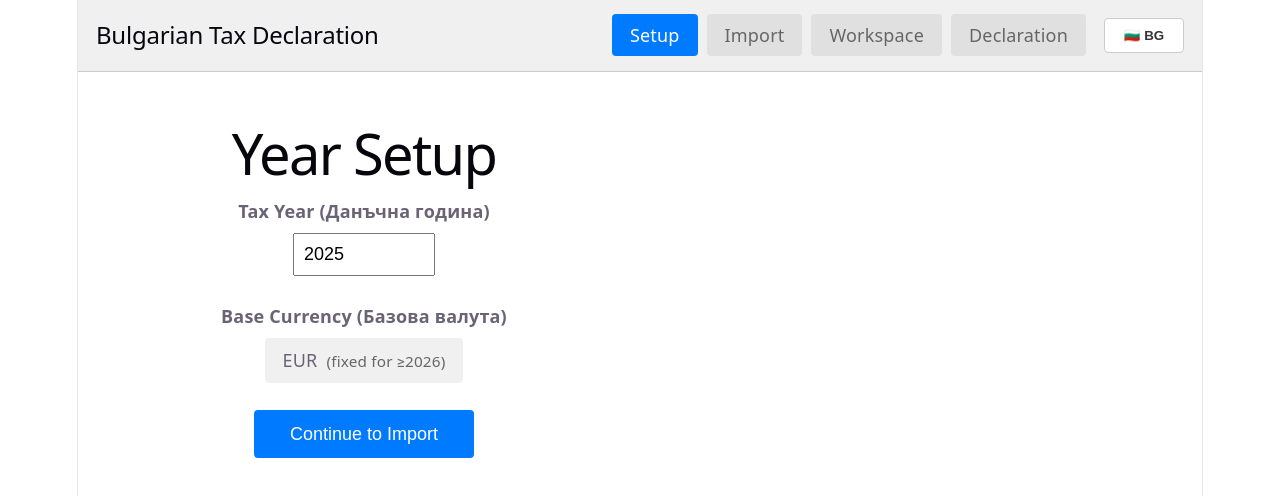
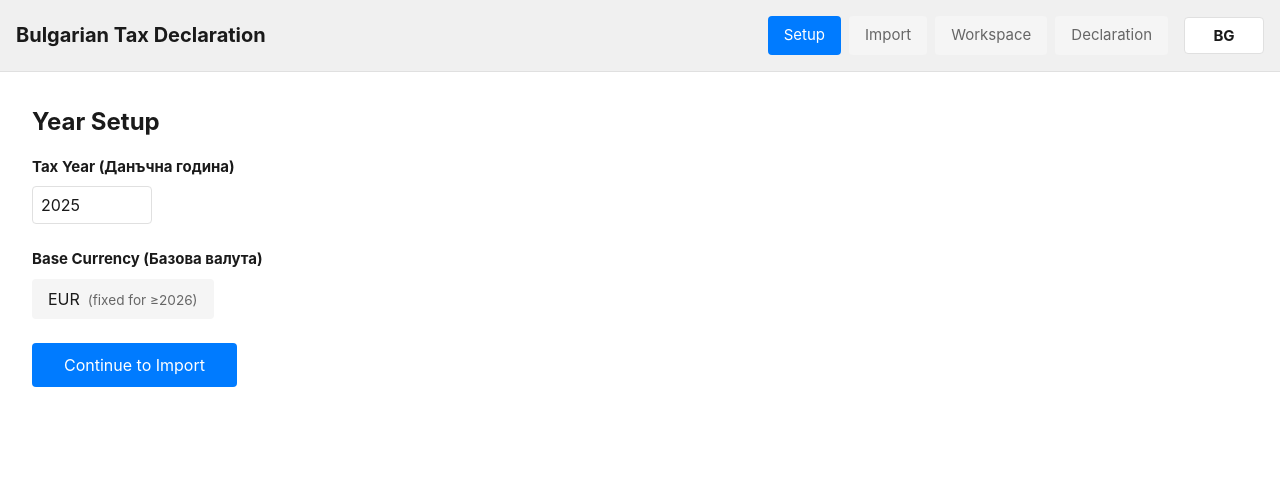
Before and after one commit to vtrifonov/bulgarian-tax-declaration, a React (Vite) app in the folder packages/ui/: page / in a window 1280 px wide. Shown: the top 496 px of the page. Built offline with nearby package versions, Linux system fonts and the light colour scheme.

Commit message:
feat: add dark/light theme support via system preference

```diff
--- a/packages/ui/src/App.css
+++ b/packages/ui/src/App.css
@@ -1,184 +1 @@
-.counter {
-  font-size: 16px;
-  padding: 5px 10px;
-  border-radius: 5px;
-  color: var(--accent);
-  background: var(--accent-bg);
-  border: 2px solid transparent;
-  transition: border-color 0.3s;
-  margin-bottom: 24px;
-
-  &:hover {
-    border-color: var(--accent-border);
-  }
-  &:focus-visible {
-    outline: 2px solid var(--accent);
-    outline-offset: 2px;
-  }
-}
-
-.hero {
-  position: relative;
-
-  .base,
-  .framework,
-  .vite {
-    inset-inline: 0;
-    margin: 0 auto;
-  }
-
-  .base {
-    width: 170px;
-    position: relative;
-    z-index: 0;
-  }
-
-  .framework,
-  .vite {
-    position: absolute;
-  }
-
-  .framework {
-    z-index: 1;
-    top: 34px;
-    height: 28px;
-    transform: perspective(2000px) rotateZ(300deg) rotateX(44deg) rotateY(39deg)
-      scale(1.4);
-  }
-
-  .vite {
-    z-index: 0;
-    top: 107px;
-    height: 26px;
-    width: auto;
-    transform: perspective(2000px) rotateZ(300deg) rotateX(40deg) rotateY(39deg)
-      scale(0.8);
-  }
-}
-
-#center {
-  display: flex;
-  flex-direction: column;
-  gap: 25px;
-  place-content: center;
-  place-items: center;
-  flex-grow: 1;
-
-  @media (max-width: 1024px) {
-    padding: 32px 20px 24px;
-    gap: 18px;
-  }
-}
-
-#next-steps {
-  display: flex;
-  border-top: 1px solid var(--border);
-  text-align: left;
-
-  & > div {
-    flex: 1 1 0;
-    padding: 32px;
-    @media (max-width: 1024px) {
-      padding: 24px 20px;
-    }
-  }
-
-  .icon {
-    margin-bottom: 16px;
-    width: 22px;
-    height: 22px;
-  }
-
-  @media (max-width: 1024px) {
-    flex-direction: column;
-    text-align: center;
-  }
-}
-
-#docs {
-  border-right: 1px solid var(--border);
-
-  @media (max-width: 1024px) {
-    border-right: none;
-    border-bottom: 1px solid var(--border);
-  }
-}
-
-#next-steps ul {
-  list-style: none;
-  padding: 0;
-  display: flex;
-  gap: 8px;
-  margin: 32px 0 0;
-
-  .logo {
-    height: 18px;
-  }
-
-  a {
-    color: var(--text-h);
-    font-size: 16px;
-    border-radius: 6px;
-    background: var(--social-bg);
-    display: flex;
-    padding: 6px 12px;
-    align-items: center;
-    gap: 8px;
-    text-decoration: none;
-    transition: box-shadow 0.3s;
-
-    &:hover {
-      box-shadow: var(--shadow);
-    }
-    .button-icon {
-      height: 18px;
-      width: 18px;
-    }
-  }
-
-  @media (max-width: 1024px) {
-    margin-top: 20px;
-    flex-wrap: wrap;
-    justify-content: center;
-
-    li {
-      flex: 1 1 calc(50% - 8px);
-    }
-
-    a {
-      width: 100%;
-      justify-content: center;
-      box-sizing: border-box;
-    }
-  }
-}
-
-#spacer {
-  height: 88px;
-  border-top: 1px solid var(--border);
-  @media (max-width: 1024px) {
-    height: 48px;
-  }
-}
-
-.ticks {
-  position: relative;
-  width: 100%;
-
-  &::before,
-  &::after {
-    content: '';
-    position: absolute;
-    top: -4.5px;
-    border: 5px solid transparent;
-  }
-
-  &::before {
-    left: 0;
-    border-left-color: var(--border);
-  }
-  &::after {
-    right: 0;
-    border-right-color: var(--border);
-  }
-}
+/* App layout styles - kept minimal, most styling is inline */
--- a/packages/ui/src/App.tsx
+++ b/packages/ui/src/App.tsx
@@ -23,28 +23,26 @@ function Layout() {
     <div style={{ display: 'flex', flexDirection: 'column', minHeight: '100vh' }}>
       <nav
         style={{
-          backgroundColor: '#f0f0f0',
+          backgroundColor: 'var(--nav-bg)',
           padding: '1rem',
-          borderBottom: '1px solid #ccc',
+          borderBottom: '1px solid var(--border)',
           display: 'flex',
           justifyContent: 'space-between',
           alignItems: 'center',
         }}
       >
-        <div>
         <h2 style={{ margin: 0 }}>Bulgarian Tax Declaration</h2>
-        </div>
 
         <div style={{ display: 'flex', gap: '1rem', alignItems: 'center' }}>
           <div style={{ display: 'flex', gap: '0.5rem' }}>
             {steps.map((step, idx) => (
-              <div key={step.name}>
               <Link
+                key={step.name}
                 to={step.path}
                 style={{
                   padding: '0.5rem 1rem',
-                    backgroundColor: idx <= currentStepIndex ? '#007bff' : '#e0e0e0',
-                    color: idx <= currentStepIndex ? 'white' : '#666',
+                  backgroundColor: idx <= currentStepIndex ? 'var(--accent)' : 'var(--bg-secondary)',
+                  color: idx <= currentStepIndex ? 'white' : 'var(--text-secondary)',
                   textDecoration: 'none',
                   cursor: 'pointer',
                   borderRadius: '4px',
@@ -52,7 +50,6 @@ function Layout() {
               >
                 {step.label}
               </Link>
-              </div>
             ))}
           </div>
 
@@ -60,21 +57,21 @@ function Layout() {
             onClick={() => setLanguage(language === 'en' ? 'bg' : 'en')}
             style={{
               padding: '0.5rem 1rem',
-              backgroundColor: language === 'bg' ? '#28a745' : '#fff',
-              color: language === 'bg' ? '#fff' : '#333',
-              border: '1px solid #ccc',
+              backgroundColor: language === 'bg' ? '#28a745' : 'var(--bg)',
+              color: language === 'bg' ? '#fff' : 'var(--text)',
+              border: '1px solid var(--border)',
               cursor: 'pointer',
               borderRadius: '4px',
               fontWeight: 'bold',
               minWidth: '80px',
             }}
           >
-            {language === 'en' ? '🇧🇬 BG' : '🇬🇧 EN'}
+            {language === 'en' ? 'BG' : 'EN'}
           </button>
         </div>
       </nav>
 
-      <main style={{ flex: 1, padding: '0' }}>
+      <main style={{ flex: 1 }}>
         <Routes>
           <Route path="/" element={<YearSetup />} />
           <Route path="/import" element={<Import />} />
--- a/packages/ui/src/index.css
+++ b/packages/ui/src/index.css
@@ -1,111 +1,94 @@
+* {
+  box-sizing: border-box;
+}
+
 :root {
-  --text: #6b6375;
-  --text-h: #08060d;
-  --bg: #fff;
-  --border: #e5e4e7;
-  --code-bg: #f4f3ec;
-  --accent: #aa3bff;
-  --accent-bg: rgba(170, 59, 255, 0.1);
-  --accent-border: rgba(170, 59, 255, 0.5);
-  --social-bg: rgba(244, 243, 236, 0.5);
-  --shadow:
-    rgba(0, 0, 0, 0.1) 0 10px 15px -3px, rgba(0, 0, 0, 0.05) 0 4px 6px -2px;
-
-  --sans: system-ui, 'Segoe UI', Roboto, sans-serif;
-  --heading: system-ui, 'Segoe UI', Roboto, sans-serif;
-  --mono: ui-monospace, Consolas, monospace;
-
-  font: 18px/145% var(--sans);
-  letter-spacing: 0.18px;
+  --bg: #ffffff;
+  --bg-secondary: #f5f5f5;
+  --text: #1a1a1a;
+  --text-secondary: #666666;
+  --border: #e0e0e0;
+  --accent: #007bff;
+  --accent-hover: #0056b3;
+  --success-bg: #d4edda;
+  --success-border: #c3e6cb;
+  --error-bg: #f8d7da;
+  --error-border: #f5c6cb;
+  --nav-bg: #f0f0f0;
+  --card-bg: #fafafa;
+  --drop-bg: #e8f0fe;
   color-scheme: light dark;
-  color: var(--text);
-  background: var(--bg);
-  font-synthesis: none;
-  text-rendering: optimizeLegibility;
-  -webkit-font-smoothing: antialiased;
-  -moz-osx-font-smoothing: grayscale;
-
-  @media (max-width: 1024px) {
-    font-size: 16px;
-  }
 }
 
 @media (prefers-color-scheme: dark) {
   :root {
-    --text: #9ca3af;
-    --text-h: #f3f4f6;
-    --bg: #16171d;
-    --border: #2e303a;
-    --code-bg: #1f2028;
-    --accent: #c084fc;
-    --accent-bg: rgba(192, 132, 252, 0.15);
-    --accent-border: rgba(192, 132, 252, 0.5);
-    --social-bg: rgba(47, 48, 58, 0.5);
-    --shadow:
-      rgba(0, 0, 0, 0.4) 0 10px 15px -3px, rgba(0, 0, 0, 0.25) 0 4px 6px -2px;
+    --bg: #1a1a2e;
+    --bg-secondary: #222240;
+    --text: #e0e0e0;
+    --text-secondary: #999999;
+    --border: #3a3a5c;
+    --accent: #4d9fff;
+    --accent-hover: #3a8af0;
+    --success-bg: #1e3a2a;
+    --success-border: #2d5a3d;
+    --error-bg: #3a1e1e;
+    --error-border: #5a2d2d;
+    --nav-bg: #16162b;
+    --card-bg: #222240;
+    --drop-bg: #1e2a3a;
   }
-
-  #social .button-icon {
-    filter: invert(1) brightness(2);
-  }
-}
-
-#root {
-  width: 1126px;
-  max-width: 100%;
-  margin: 0 auto;
-  text-align: center;
-  border-inline: 1px solid var(--border);
-  min-height: 100svh;
-  display: flex;
-  flex-direction: column;
-  box-sizing: border-box;
 }
 
 body {
   margin: 0;
+  font-family: -apple-system, BlinkMacSystemFont, 'Segoe UI', Roboto, sans-serif;
+  font-size: 15px;
+  line-height: 1.5;
+  color: var(--text);
+  background: var(--bg);
 }
 
-h1,
-h2 {
-  font-family: var(--heading);
-  font-weight: 500;
-  color: var(--text-h);
+#root {
+  min-height: 100vh;
+  display: flex;
+  flex-direction: column;
 }
 
 h1 {
-  font-size: 56px;
-  letter-spacing: -1.68px;
-  margin: 32px 0;
-  @media (max-width: 1024px) {
-    font-size: 36px;
-    margin: 20px 0;
-  }
+  font-size: 1.5rem;
+  margin: 0 0 1rem 0;
 }
+
 h2 {
-  font-size: 24px;
-  line-height: 118%;
-  letter-spacing: -0.24px;
-  margin: 0 0 8px;
-  @media (max-width: 1024px) {
-    font-size: 20px;
-  }
-}
-p {
+  font-size: 1.25rem;
   margin: 0;
 }
 
-code,
-.counter {
-  font-family: var(--mono);
-  display: inline-flex;
-  border-radius: 4px;
-  color: var(--text-h);
+h3 {
+  font-size: 1.1rem;
+  margin: 0 0 0.5rem 0;
 }
 
-code {
-  font-size: 15px;
-  line-height: 135%;
-  padding: 4px 8px;
-  background: var(--code-bg);
+a {
+  color: var(--accent);
+  text-decoration: none;
 }
+
+a:hover {
+  text-decoration: underline;
+}
+
+button {
+  font-family: inherit;
+  font-size: inherit;
+}
+
+input, select {
+  font-family: inherit;
+  font-size: inherit;
+  color: var(--text);
+  background: var(--bg);
+  border: 1px solid var(--border);
+  border-radius: 4px;
+  padding: 0.5rem;
+}
--- a/packages/ui/src/pages/Workspace.tsx
+++ b/packages/ui/src/pages/Workspace.tsx
@@ -38,7 +38,7 @@ export function Workspace() {
   return (
     <div style={{ padding: '2rem' }}>
       <h1>Workspace</h1>
-      <div style={{ borderBottom: '1px solid #ccc', marginBottom: '1rem' }}>
+      <div style={{ borderBottom: '1px solid var(--border)', marginBottom: '1rem' }}>
         {getTabs().map((tab) => (
           <button
             key={tab.id}
@@ -46,8 +46,8 @@ export function Workspace() {
             style={{
               marginRight: '1rem',
               padding: '0.5rem 1rem',
-              backgroundColor: activeTab === tab.id ? '#007bff' : '#f0f0f0',
-              color: activeTab === tab.id ? 'white' : 'black',
+              backgroundColor: activeTab === tab.id ? 'var(--accent)' : 'var(--bg-secondary)',
+              color: activeTab === tab.id ? 'white' : 'var(--text)',
               border: 'none',
               cursor: 'pointer',
             }}
--- a/packages/ui/src/pages/YearSetup.tsx
+++ b/packages/ui/src/pages/YearSetup.tsx
@@ -35,7 +35,7 @@ export function YearSetup() {
         </label>
         <div style={{
           padding: '0.5rem 1rem',
-          backgroundColor: '#f0f0f0',
+          backgroundColor: 'var(--bg-secondary)',
           borderRadius: '4px',
           display: 'inline-block',
           fontSize: '1rem',
@@ -52,7 +52,7 @@ export function YearSetup() {
         style={{
           padding: '0.75rem 2rem',
           fontSize: '1rem',
-          backgroundColor: '#007bff',
+          backgroundColor: 'var(--accent)',
           color: 'white',
           border: 'none',
           borderRadius: '4px',
```
Also changed, not shown: packages/ui/src/pages/Import.tsx (+10 -10 lines). Lines whose indentation alone changed are shown as unchanged.
